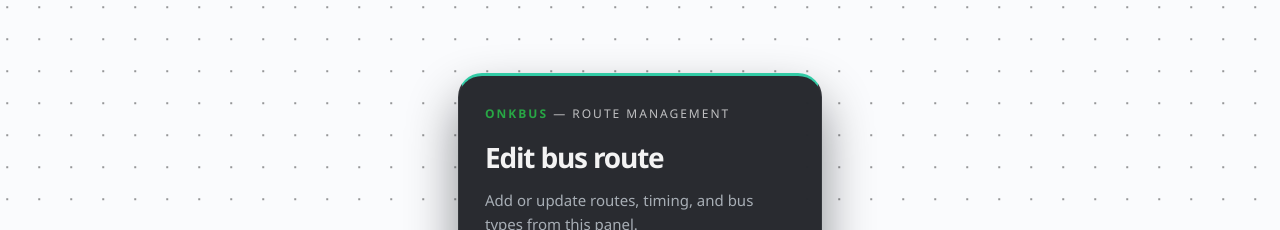
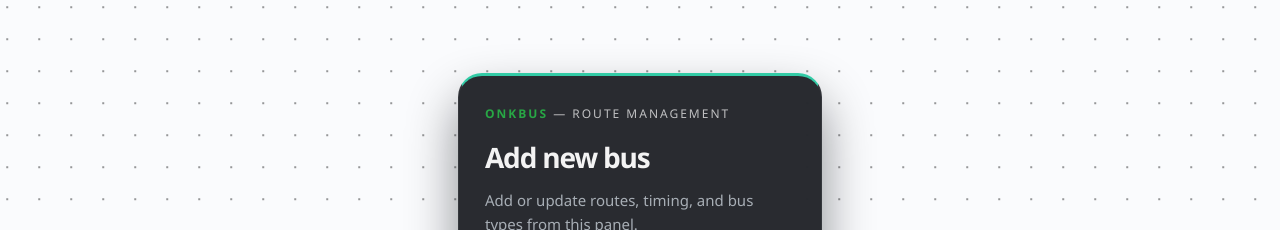
Before and after one commit to Adithyansyam/onkbus, a React (Vite) app: page /edit in a window 1280 px wide. Shown: the top 230 px of the page. Built offline with nearby package versions, Linux system fonts and the light colour scheme.

Commit message:
cahnged name edit route  to add new bus

```diff
--- a/src/pages/EditBusRoute.tsx
+++ b/src/pages/EditBusRoute.tsx
@@ -19,7 +19,7 @@ function EditBusRoute() {
       <section className="panel route-card">
         <div className="card-header">
           <p className="eyebrow"><span className="brand">onKbus</span> &mdash; Route Management</p>
-          <h1 className="card-title">Edit bus route</h1>
+          <h1 className="card-title">Add new bus</h1>
           <p className="card-subtitle">Add or update routes, timing, and bus types from this panel.</p>
         </div>
 
--- a/src/pages/Home.tsx
+++ b/src/pages/Home.tsx
@@ -24,7 +24,7 @@ function Home() {
         </form>
 
         <div className="secondary-link">
-          <Link to="/edit">Edit routes</Link>
+          <Link to="/edit">Add new bus</Link>
         </div>
       </section>
     </div>
```
